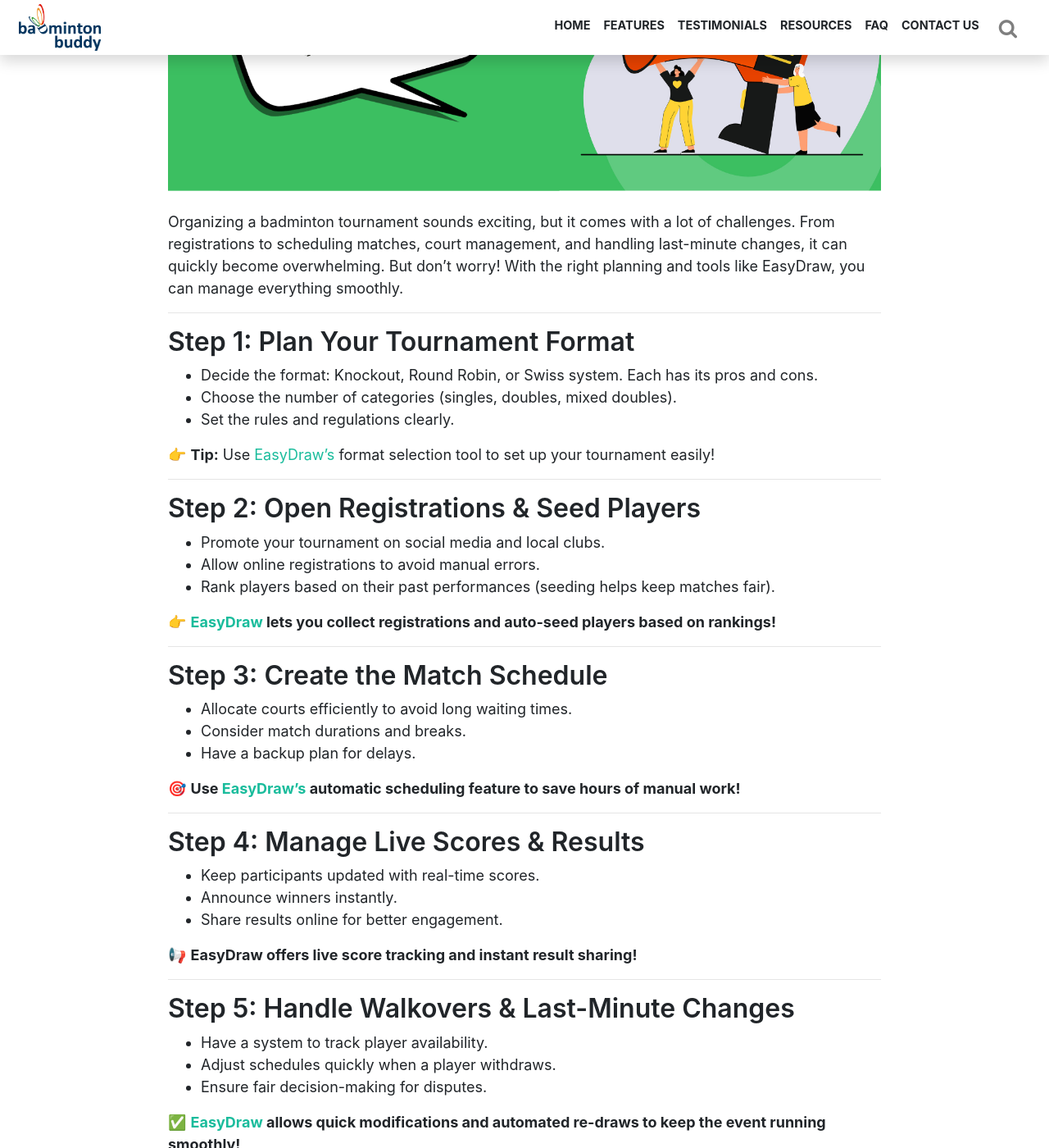
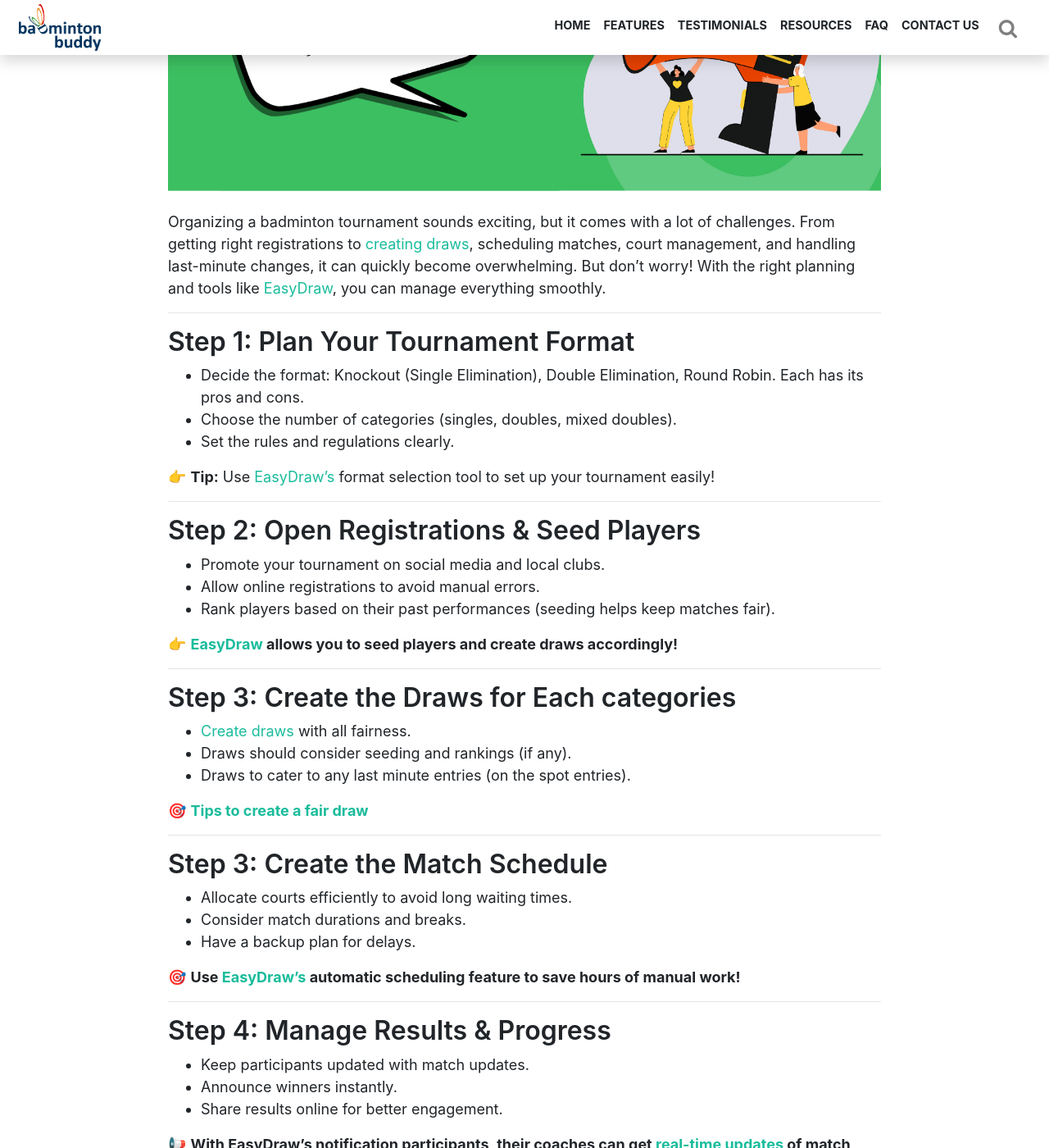
Before and after one commit to SampatDixit/sampatdixit.github.io, a Jekyll site: the page built from _posts/blog/easydraws/2025-03-05-Organizing-Badminton-Tournament.md, in a window 1280 px wide and 1400 px high, scrolled down 449 px. Shown: the whole window at 82% size. Built offline with Jekyll 4.4.1, drawn with Linux system fonts in a browser that asks for light colours; nearby versions of some CDN libraries; some of the changed text lies outside the part shown.

Commit message:
New updates to the main blog

```diff
--- a/_posts/blog/2025-03-05-Organizing-Badminton-Tournament.md
+++ b/_posts/blog/easydraws/2025-03-05-Organizing-Badminton-Tournament.md
@@ -12,12 +12,12 @@ categories: blog
 ---
 
 
-Organizing a badminton tournament sounds exciting, but it comes with a lot of challenges. From registrations to scheduling matches, court management, and handling last-minute changes, it can quickly become overwhelming. But don’t worry! With the right planning and tools like EasyDraw, you can manage everything smoothly.
+Organizing a badminton tournament sounds exciting, but it comes with a lot of challenges. From getting right registrations to [creating draws](https://easydraws.azurewebsites.net/drawoptions), scheduling matches, court management, and handling last-minute changes, it can quickly become overwhelming. But don’t worry! With the right planning and tools like [EasyDraw](https://easydraws.azurewebsites.net/tools), you can manage everything smoothly.
 
 ---
 
 ## Step 1: Plan Your Tournament Format
-- Decide the format: Knockout, Round Robin, or Swiss system. Each has its pros and cons.
+- Decide the format: Knockout (Single Elimination), Double Elimination, Round Robin. Each has its pros and cons.
 - Choose the number of categories (singles, doubles, mixed doubles).
 - Set the rules and regulations clearly.
 
@@ -30,7 +30,15 @@ Organizing a badminton tournament sounds exciting, but it comes with a lot of ch
 - Allow online registrations to avoid manual errors.
 - Rank players based on their past performances (seeding helps keep matches fair).
 
-👉 **[EasyDraw](https://easydraws.azurewebsites.net/) lets you collect registrations and auto-seed players based on rankings!**
+👉 **[EasyDraw](https://easydraws.azurewebsites.net/) allows you to seed players and create draws accordingly!**
+
+---
+## Step 3: Create the Draws for Each categories
+- [Create draws](https://easydraws.azurewebsites.net/drawoptions) with all fairness.
+- Draws should consider seeding and rankings (if any).
+- Draws to cater to any last minute entries (on the spot entries).
+
+🎯 **[Tips to create a fair draw](/blog/draws-badminton-tournament)**
 
 ---
 
@@ -43,12 +51,12 @@ Organizing a badminton tournament sounds exciting, but it comes with a lot of ch
 
 ---
 
-## Step 4: Manage Live Scores & Results
-- Keep participants updated with real-time scores.
+## Step 4: Manage Results & Progress
+- Keep participants updated with match updates.
 - Announce winners instantly.
 - Share results online for better engagement.
 
-📢 **EasyDraw offers live score tracking and instant result sharing!**
+📢 **With EasyDraw's notification participants, their coaches can get [real-time updates](/easdraw/features/real-time-notifications) of match results!**
 
 ---
 
@@ -57,7 +65,7 @@ Organizing a badminton tournament sounds exciting, but it comes with a lot of ch
 - Adjust schedules quickly when a player withdraws.
 - Ensure fair decision-making for disputes.
 
-✅ **[EasyDraw](https://easydraws.azurewebsites.net/) allows quick modifications and automated re-draws to keep the event running smoothly!**
+✅ **[EasyDraw](/feature/reporting) automated QR reporting helps in tracking of players, ensures timely start of matches!**
 
 ---
 
```
Also changed, not shown: _posts/blog/easydraws/draws-badminton-tournament.md (added, +2 -0 lines), _posts/blog/easydraws/2025-03-05-Badminton-Tournament-Formats.md (renamed from _posts/blog/2025-03-05-Badminton-Tournament-Formats.md), 1 other file.
